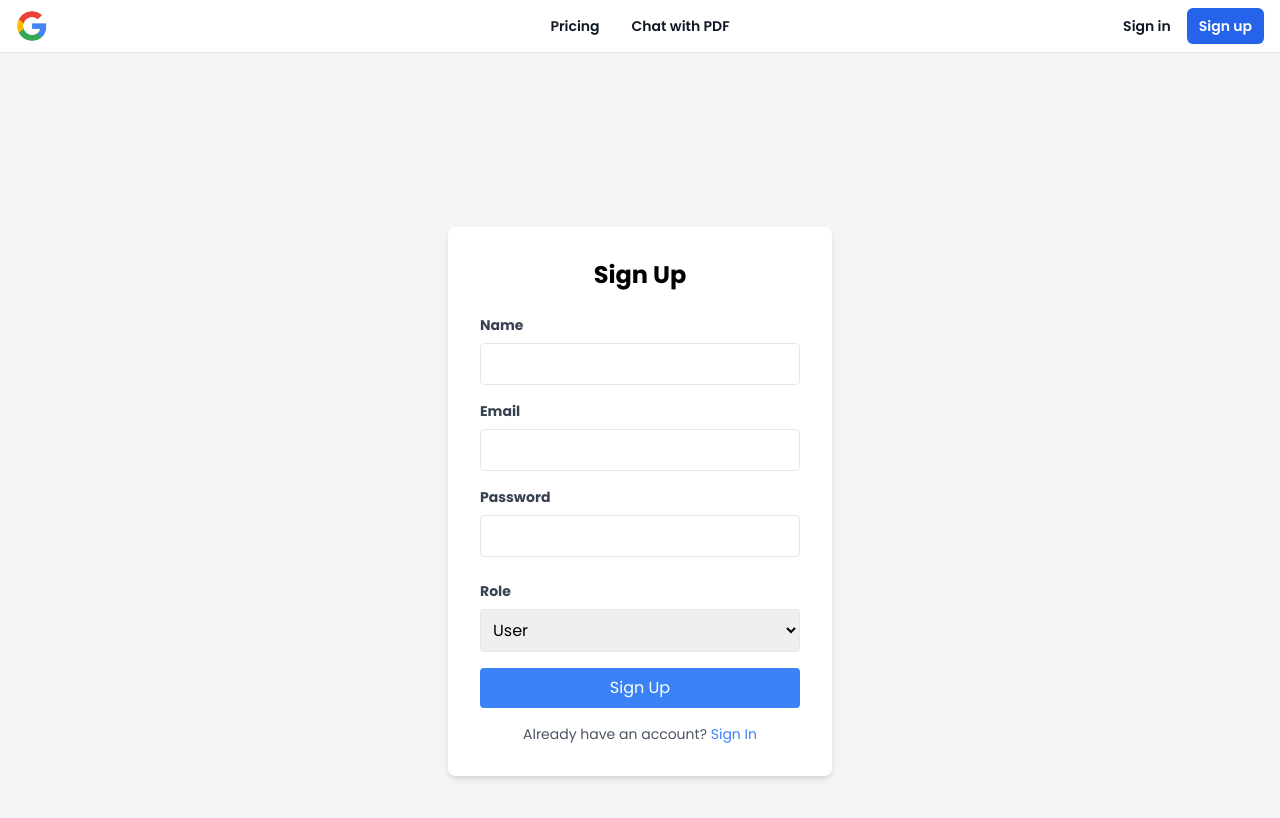
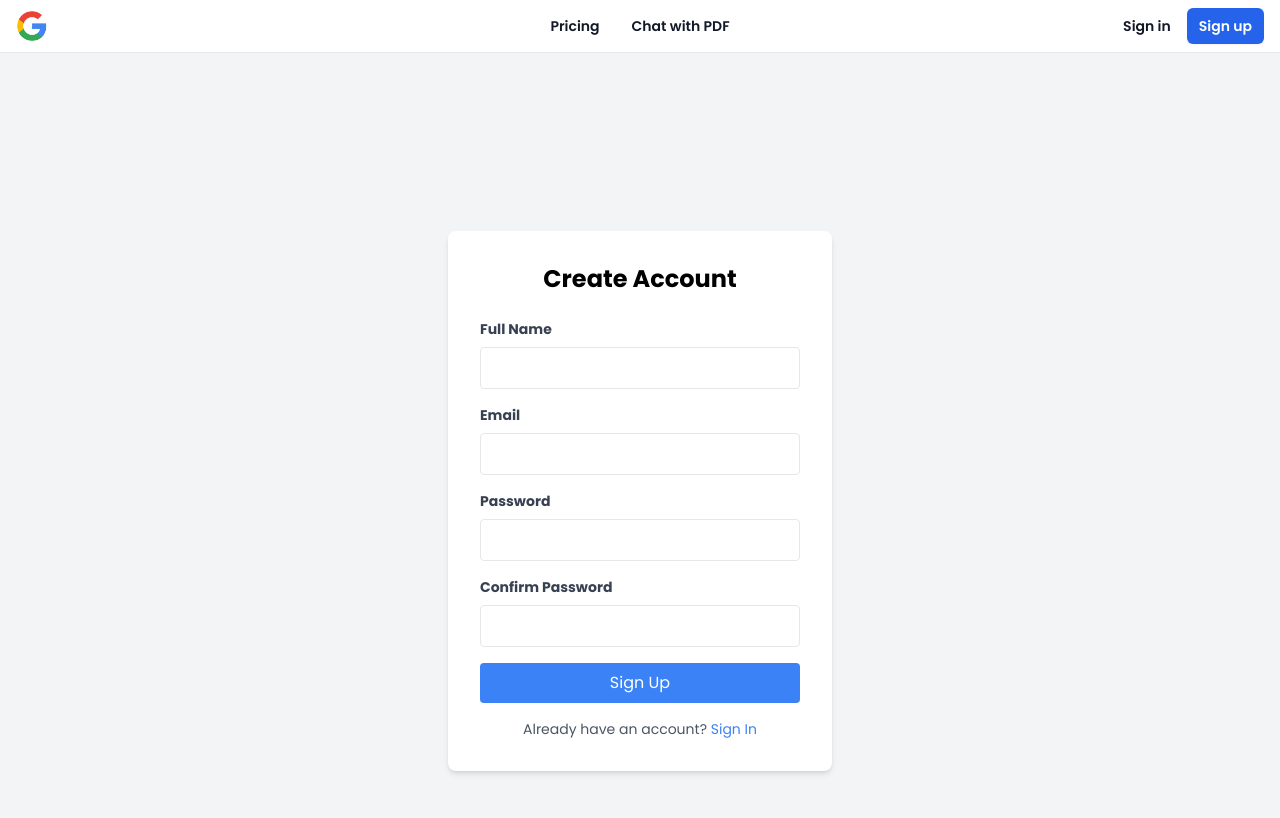
Before and after one commit to Hammam-GNF/kelas-inovatif, a Next.js app in the folder tes-kelas-inovatif/: page /auth/signup in a window 1280 px wide. Shown: the top 818 px of the page. Built offline with nearby package versions, Linux system fonts and the light colour scheme; no server answers.

Commit message:
login multi role tes

```diff
--- a/tes-kelas-inovatif/src/app/auth/signup/page.tsx
+++ b/tes-kelas-inovatif/src/app/auth/signup/page.tsx
@@ -3,42 +3,116 @@ import { useState } from "react";
 import { useRouter } from "next/navigation";
 import Link from "next/link";
 import { supabase } from "@/lib/supabase";
+import toast from "react-hot-toast";
+
+type UserRole = "admin" | "user";
+
+interface SignUpFormData {
+  full_name: string;
+  email: string;
+  password: string;
+  confirmPassword: string;
+  avatar_url?: string;
+  role: UserRole;
+}
 
 export default function SignUp() {
   const router = useRouter();
-  const [name, setName] = useState("");
-  const [email, setEmail] = useState("");
-  const [password, setPassword] = useState("");
-  const [role, setRole] = useState("user");
+  const [formData, setFormData] = useState<SignUpFormData>({
+    full_name: "",
+    email: "",
+    password: "",
+    confirmPassword: "",
+    role: "user",
+  });
   const [error, setError] = useState("");
   const [loading, setLoading] = useState(false);
+
+  const handleChange = (e: React.ChangeEvent<HTMLInputElement>) => {
+    const { name, value } = e.target;
+    setFormData((prev) => ({
+      ...prev,
+      [name]: value,
+    }));
+  };
+
+  const validateForm = () => {
+    if (
+      !formData.full_name ||
+      !formData.email ||
+      !formData.password ||
+      !formData.confirmPassword
+    ) {
+      setError("All fields are required");
+      return false;
+    }
+
+    if (formData.password.length < 6) {
+      setError("Password must be at least 6 characters");
+      return false;
+    }
+
+    if (formData.password !== formData.confirmPassword) {
+      setError("Passwords do not match");
+      return false;
+    }
+
+    return true;
+  };
 
   const handleSubmit = async (e: React.FormEvent) => {
     e.preventDefault();
     setError("");
+
+    if (!validateForm()) return;
+
     setLoading(true);
 
     try {
-      const { data, error } = await supabase.auth.signUp({
-        email,
-        password,
+      // 1. Sign up with Supabase Auth
+      const { data: authData, error: authError } = await supabase.auth.signUp({
+        email: formData.email,
+        password: formData.password,
         options: {
           data: {
-            full_name: name,
-            role: role,
+            full_name: formData.full_name,
+            role: formData.role,
           },
         },
       });
 
-      if (error) throw error;
+      if (authError) throw authError;
 
-      if (data.user) {
+      if (authData.user) {
+        // 2. Insert data to profiles table with timestamp
+        const now = new Date().toISOString();
+        const { error: profileError } = await supabase.from("profiles").insert([
+          {
+            id: authData.user.id,
+            full_name: formData.full_name,
+            email: formData.email,
+            role: formData.role,
+            avatar_url: formData.avatar_url,
+            created_at: now,
+            updated_at: now,
+          },
+        ]);
+
+        if (profileError) {
+          // If profile creation fails, delete auth user
+          await supabase.auth.admin.deleteUser(authData.user.id);
+          throw profileError;
+        }
+
+        toast.success("Account created successfully! You can now sign in.");
         router.push(
-          "/auth/signin?message=Check your email to confirm your account"
+          "/auth/signin?message=Account created successfully! Please sign in."
         );
       }
     } catch (error: any) {
-      setError(error.message);
+      console.error("Error signing up:", error);
+      setError(error.message || "An error occurred during sign up");
+      toast.error(error.message || "Sign up failed");
     } finally {
       setLoading(false);
     }
@@ -47,71 +121,74 @@ export default function SignUp() {
   return (
     <div className="min-h-screen flex items-center justify-center bg-gray-100">
       <div className="bg-white p-8 rounded-lg shadow-md w-96">
-        <h2 className="text-2xl font-bold mb-6 text-center">Sign Up</h2>
+        <h2 className="text-2xl font-bold mb-6 text-center">Create Account</h2>
         {error && (
           <div className="mb-4 p-3 bg-red-100 border border-red-400 text-red-700 rounded">
             {error}
           </div>
         )}
-        <form onSubmit={handleSubmit}>
-          <div className="mb-4">
+        <form onSubmit={handleSubmit} className="space-y-4">
+          <div>
             <label className="block text-gray-700 text-sm font-bold mb-2">
-              Name
+              Full Name
             </label>
             <input
               type="text"
-              value={name}
-              onChange={(e) => setName(e.target.value)}
-              className="w-full p-2 border rounded"
+              name="full_name"
+              value={formData.full_name}
+              onChange={handleChange}
+              className="w-full p-2 border rounded focus:outline-none focus:ring-2 focus:ring-blue-500"
               required
             />
           </div>
-          <div className="mb-4">
+          <div>
             <label className="block text-gray-700 text-sm font-bold mb-2">
               Email
             </label>
             <input
               type="email"
-              value={email}
-              onChange={(e) => setEmail(e.target.value)}
-              className="w-full p-2 border rounded"
+              name="email"
+              value={formData.email}
+              onChange={handleChange}
+              className="w-full p-2 border rounded focus:outline-none focus:ring-2 focus:ring-blue-500"
               required
             />
           </div>
-          <div className="mb-6">
+          <div>
             <label className="block text-gray-700 text-sm font-bold mb-2">
               Password
             </label>
             <input
               type="password"
-              value={password}
-              onChange={(e) => setPassword(e.target.value)}
-              className="w-full p-2 border rounded"
+              name="password"
+              value={formData.password}
+              onChange={handleChange}
+              className="w-full p-2 border rounded focus:outline-none focus:ring-2 focus:ring-blue-500"
+              required
+              minLength={6}
+            />
+          </div>
+          <div>
+            <label className="block text-gray-700 text-sm font-bold mb-2">
+              Confirm Password
+            </label>
+            <input
+              type="password"
+              name="confirmPassword"
+              value={formData.confirmPassword}
+              onChange={handleChange}
+              className="w-full p-2 border rounded focus:outline-none focus:ring-2 focus:ring-blue-500"
               required
             />
           </div>
-          <div className="mb-4">
-            <label className="block text-gray-700 text-sm font-bold mb-2">
-              Role
-            </label>
-            <select
-              value={role}
-              onChange={(e) => setRole(e.target.value)}
-              className="w-full p-2 border rounded"
-              required
-            >
-              <option value="user">User</option>
-              <option value="admin">Admin</option>
-            </select>
-          </div>
           <button
             type="submit"
-            className="w-full bg-blue-500 text-white p-2 rounded hover:bg-blue-600 disabled:opacity-50"
             disabled={loading}
+            className="w-full bg-blue-500 text-white p-2 rounded hover:bg-blue-600 disabled:opacity-50 disabled:cursor-not-allowed"
           >
-            {loading ? "Creating account..." : "Sign Up"}
+            {loading ? "Creating Account..." : "Sign Up"}
           </button>
-          <p className="mt-4 text-center text-sm text-gray-600">
+          <p className="text-center text-sm text-gray-600">
             Already have an account?{" "}
             <Link href="/auth/signin" className="text-blue-500 hover:underline">
               Sign In
--- /dev/null
+++ b/tes-kelas-inovatif/src/app/auth/verify/page.tsx
@@ -0,0 +1,63 @@
+"use client";
+import { useEffect, useState } from "react";
+import { useRouter, useSearchParams } from "next/navigation";
+import { supabase } from "@/lib/supabase";
+import toast from "react-hot-toast";
+
+export default function VerifyEmail() {
+  const router = useRouter();
+  const searchParams = useSearchParams();
+  const [error, setError] = useState<string | null>(null);
+
+  useEffect(() => {
+    const verifyEmail = async () => {
+      try {
+        // Get token from URL
+        const token = searchParams.get("token");
+        const type = searchParams.get("type");
+
+        if (type === "email_confirmation") {
+          // Verify the email
+          const { error } = await supabase.auth.verifyOtp({
+            token_hash: token!,
+            type: "email",
+          });
+
+          if (error) throw error;
+
+          // Show success message
+          toast.success("Email verified successfully! You can now sign in.");
+
+          // Redirect to sign in page
+          setTimeout(() => {
+            router.push(
+              "/auth/signin?message=Email verified successfully! Please sign in."
+            );
+          }, 2000);
+        }
+      } catch (error: any) {
+        console.error("Verification error:", error);
+        setError(error.message);
+        toast.error("Failed to verify email");
+      }
+    };
+
+    verifyEmail();
+  }, [router, searchParams]);
+
+  return (
+    <div className="min-h-screen flex items-center justify-center bg-gray-100">
+      <div className="bg-white p-8 rounded-lg shadow-md w-96 text-center">
+        <h2 className="text-2xl font-bold mb-4">Email Verification</h2>
+        {error ? (
+          <div className="text-red-600 mb-4">{error}</div>
+        ) : (
+          <div className="flex flex-col items-center space-y-4">
+            <div className="w-12 h-12 border-4 border-t-blue-500 border-b-blue-500 rounded-full animate-spin"></div>
+            <p className="text-gray-600">Verifying your email...</p>
+          </div>
+        )}
+      </div>
+    </div>
+  );
+}
--- a/tes-kelas-inovatif/src/lib/supabase-config.ts
+++ b/tes-kelas-inovatif/src/lib/supabase-config.ts
@@ -5,5 +5,8 @@ export const supabaseConfig = {
     persistSession: true,
     autoRefreshToken: true,
     detectSessionInUrl: true,
+    flowType: "pkce",
+    autoConfirmUser: true,
+    skipEmailVerification: true,
   },
 };
```
